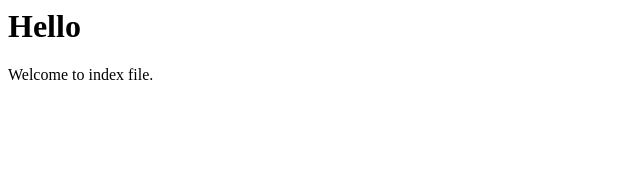
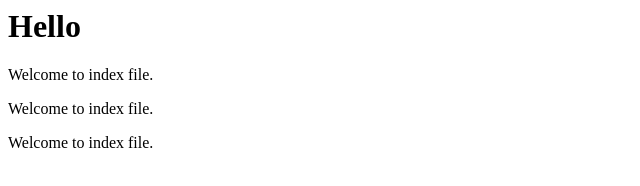
Before and after one commit to NishaGarg17/Test, a plain HTML site: page index.html in a window 1280 px wide. Shown: the whole page, without its empty margins (0-640 px from the left). Drawn offline with Linux system fonts and the light colour scheme.

Commit message:
updated index.html with couple of p tags

```diff
--- a/index.html
+++ b/index.html
@@ -7,3 +7,13 @@
 Welcome to index file.
 
 </p>
+<p>
+
+Welcome to index file.
+
+</p>
+<p>
+
+Welcome to index file.
+
+</p>
```
